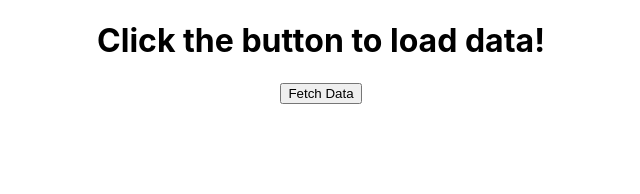
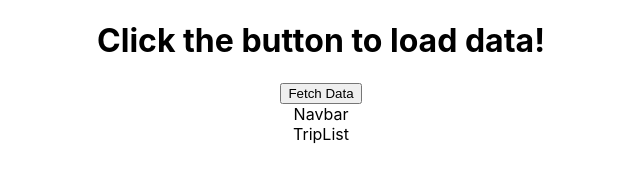
Before and after one commit to wonth93/wayfarer, a React (Create React App) app in the folder trip/: page / in a window 1280 px wide. Shown: the top 194 px of the page, without its empty margins (319-959 px from the left). Built offline with nearby package versions, Linux system fonts and the light colour scheme.

Commit message:
change app component from class to functional

```diff
--- a/trip/package.json
+++ b/trip/package.json
@@ -6,6 +6,7 @@
     "axios": "^0.18.1",
     "react": "^16.8.6",
     "react-dom": "^16.8.6",
+    "react-router-dom": "^6.8.2",
     "react-scripts": "2.1.8"
   },
   "scripts": {
--- a/trip/src/App.js
+++ b/trip/src/App.js
@@ -1,37 +1,60 @@
-import React, { Component } from "react";
+import React, { useState, Component } from "react";
 import axios from "axios";
 import "./App.css";
+import Navbar from "./components/Navbar";
+import TripList from "./components/TripList";
 
-class App extends Component {
-  constructor(props) {
-    super(props);
-    this.state = {
-      message: "Click the button to load data!",
-    };
-  }
+// class App extends Component {
+//   constructor(props) {
+//     super(props);
+//     this.state = {
+//       message: "Click the button to load data!",
+//     };
+//   }
 
-  fetchData = () => {
-    axios
-      .get("/api/data") // You can simply make your requests to "/api/whatever you want"
-      .then((response) => {
-        // handle success
-        console.log(response.data); // The entire response from the Rails API
+//   fetchData = () => {
+//     axios
+//       .get("/api/data") // You can simply make your requests to "/api/whatever you want"
+//       .then((response) => {
+//         // handle success
+//         console.log(response.data); // The entire response from the Rails API
 
-        console.log(response.data.message); // Just the message
-        this.setState({
-          message: response.data.message,
-        });
-      });
+//         console.log(response.data.message); // Just the message
+//         this.setState({
+//           message: response.data.message,
+//         });
+//       });
+//   };
+
+//   render() {
+//     return (
+//       <div className="App">
+//         <h1>{this.state.message}</h1>
+//         <button onClick={this.fetchData}>Fetch Data</button>
+//       </div>
+//     );
+//   }
+// }
+
+function App() {
+  const [message, setMessage] = useState("Click the button to load data!");
+
+  const fetchData = () => {
+    axios.get("/api/users").then((response) => {
+      console.log(response.data);
+      console.log(response.data.message);
+      setMessage(response.data.message);
+    });
   };
 
-  render() {
-    return (
-      <div className="App">
-        <h1>{this.state.message}</h1>
-        <button onClick={this.fetchData}>Fetch Data</button>
-      </div>
-    );
-  }
+  return (
+    <div className="App">
+      <h1>{message}</h1>
+      <button onClick={fetchData}>Fetch Data</button>
+      <Navbar />
+      <TripList />
+    </div>
+  );
 }
 
 export default App;
--- a/trip/src/components/Navbar.jsx
+++ b/trip/src/components/Navbar.jsx
@@ -0,0 +1,9 @@
+import React from 'react'
+
+const Navbar = () => {
+  return (
+    <div>Navbar</div>
+  )
+}
+
+export default Navbar
--- a/trip/src/components/TripList.jsx
+++ b/trip/src/components/TripList.jsx
@@ -0,0 +1,9 @@
+import React from 'react'
+
+const TripList = () => {
+  return (
+    <div>TripList</div>
+  )
+}
+
+export default TripList
```
Also changed, not shown: trip/src/components/TripListItem.jsx (+9 -0 lines), 1 other file (tests, documents, lock files or other folders).
